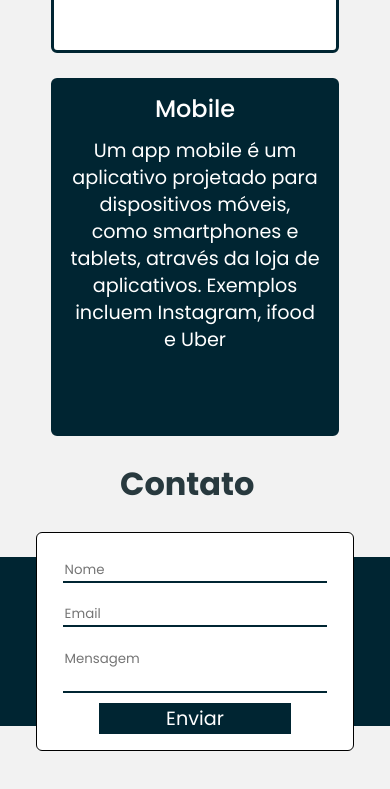
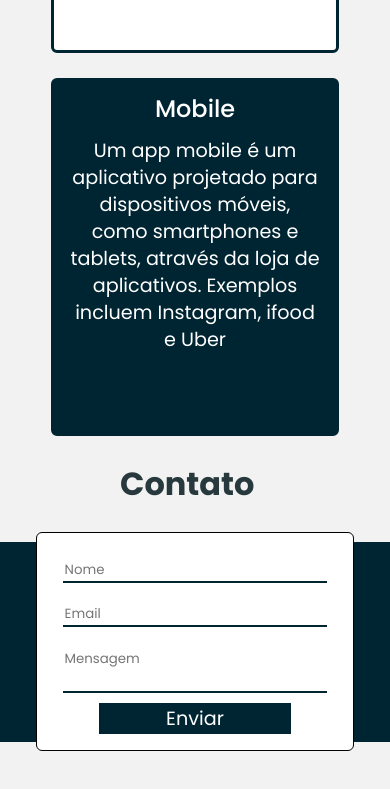
Before and after one commit to Alexandre-Tortoza/nautTech, a plain HTML site: page index.html in a window 390 px wide. Shown: the part 2541-3330 px from the top of the page. Drawn offline with Linux system fonts and the light colour scheme.

Commit message:
fix backBox CNT

```diff
--- a/styles/main.css
+++ b/styles/main.css
@@ -201,14 +201,13 @@ color: #3B555C;
     background-color:#002532;
     width: 90%;
     height: 30vh;
-    max-height: 40vh;
+    max-height: 200px;
 }
 .backBoxContact:last-child{
     background-color:#002532;
     width: 13%;
     height: 30vh;
-    max-height: 40vh;
-
+    max-height: 200px;
 }
 
 form {
@@ -330,11 +329,13 @@ button{
         background-color:#002532;
         width: 10%;
         height: 30vh;
+        max-height: 200px;
     }
     .backBoxContact:last-child{
         background-color:#002532;
         width: 10%;
         height: 30vh;
+        max-height: 200px;
     }
 
     form {
@@ -362,12 +363,4 @@ button{
         margin: auto;
         font-size: 1.2rem;
     }
-
-
-    .backBoxContact{
-    height: 20vh;
-    }
-    .backBoxContact:last-child{
-         height: 20vh;
-    }
 }
```
